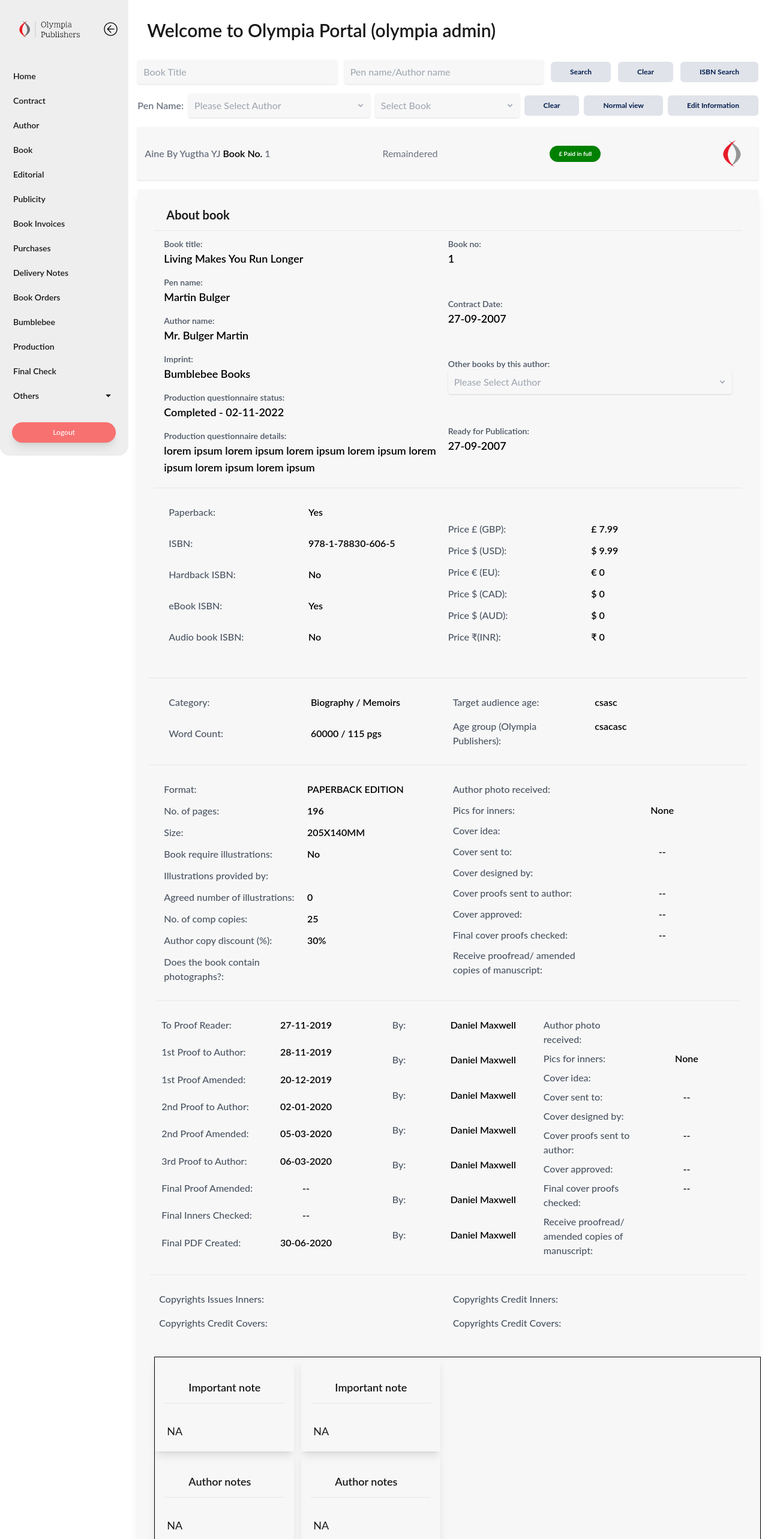
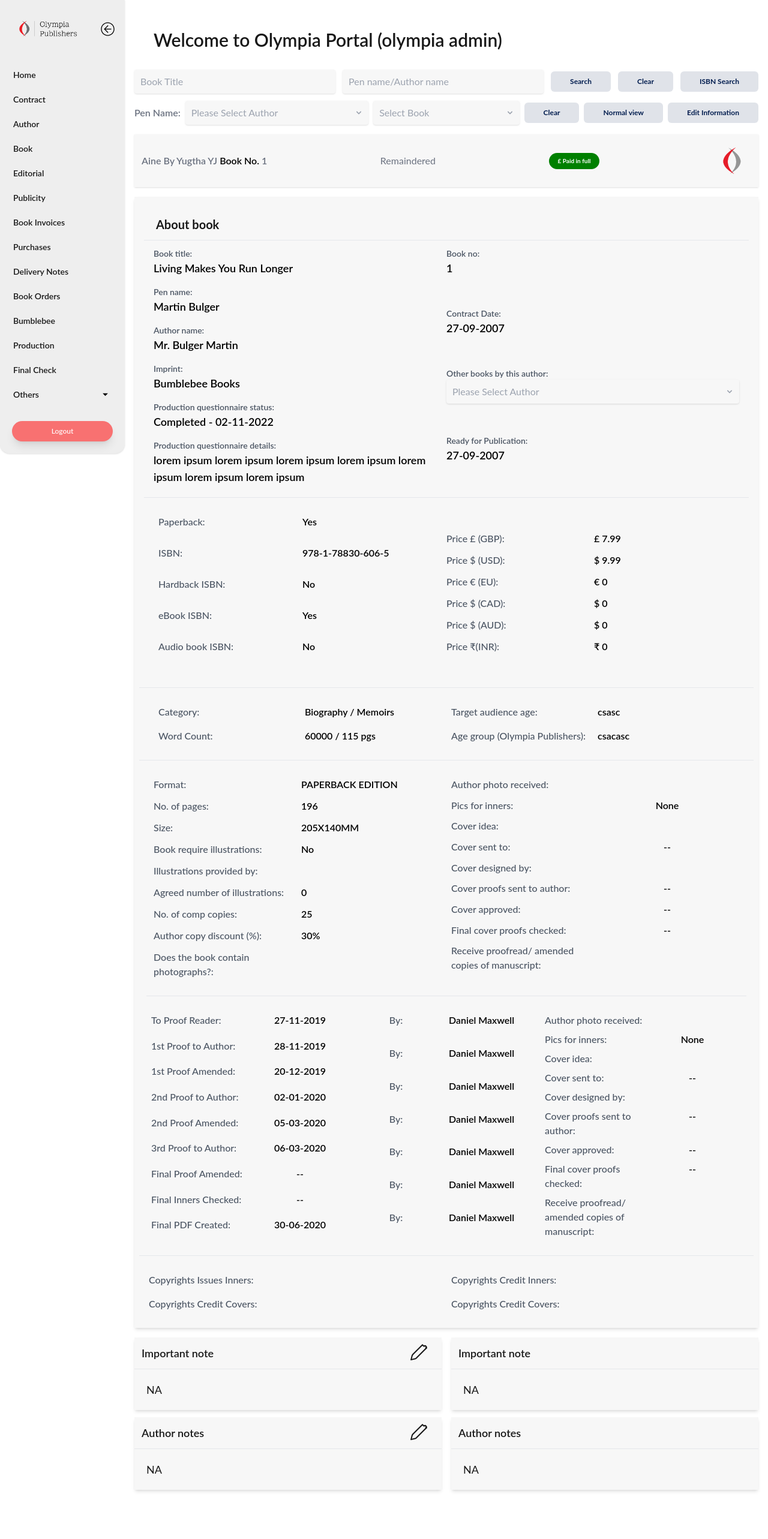
Before and after one commit to Hadees621/Olympia-Admin, a React (Create React App) app: page /editorial in a window 1280 px wide. Shown: the top 2566 px of the page at 60% size. After the commit the page ends 2516 px from the top, so only its background shows below. Built offline with nearby package versions, Linux system fonts and the light colour scheme.

Commit message:
chore: note cards

```diff
--- /dev/null
+++ b/src/components/EditableNoteCard.js
@@ -0,0 +1,76 @@
+import React, { useState } from "react";
+
+const EditableNoteCard = ({ title, initialContent }) => {
+  const [isEditing, setIsEditing] = useState(false);
+  const [content, setContent] = useState(initialContent);
+
+  const handleEditClick = () => {
+    setIsEditing(true);
+  };
+
+  const handleContentChange = (e) => {
+    setContent(e.target.value);
+  };
+
+  const handleSaveClick = () => {
+    setIsEditing(false);
+  };
+
+  const PenIcon = () => (
+    <div className="mx-5">
+      <svg
+        onClick={handleEditClick}
+        xmlns="http://www.w3.org/2000/svg"
+        fill="none"
+        viewBox="0 0 24 24"
+        strokeWidth="1.5"
+        stroke="currentColor"
+        className="w-8 h-8 cursor-pointer ml-3"
+      >
+        <path
+          strokeLinecap="round"
+          strokeLinejoin="round"
+          d="M16.862 3.487a1.875 1.875 0 012.65 2.65l-12.015 12.01a4.5 4.5 0 01-1.69.973l-4.95 1.237 1.237-4.95a4.5 4.5 0 01.973-1.69l12.015-12.01z"
+        />
+        <path
+          strokeLinecap="round"
+          strokeLinejoin="round"
+          d="M19.98 5.994l-.705-.705"
+        />
+      </svg>
+    </div>
+  );
+
+  return (
+    <div className="w-full shadow-md bg-[#F7F7F7]">
+      <div className="border-b flex items-center justify-between">
+        <h2 className="text-lg font-semibold p-3 ">{title}</h2>
+        <PenIcon />
+      </div>
+      <div className="p-5">
+        {isEditing ? (
+          <div>
+            <textarea
+              className="text-lg border w-full"
+              value={content}
+              onChange={handleContentChange}
+              rows={3}
+            />
+            <button
+              onClick={handleSaveClick}
+              className="bg-[#001C4E1F] text-[#001C4E] font-bold px-8 py-2 rounded-md"
+            >
+              Save
+            </button>
+          </div>
+        ) : content ? (
+          <p className="text-lg">{content}</p>
+        ) : (
+          <h1 className="text-lg">NA</h1>
+        )}
+      </div>
+    </div>
+  );
+};
+
+export default EditableNoteCard;
--- a/src/pages/author/components/NoteCard.js
+++ b/src/pages/author/components/NoteCard.js
@@ -1,9 +1,9 @@
 import React from "react";
 
 const NoteCard = ({ title, content }) => (
-  <div className="w-full shadow-lg">
-    <div className="border-b pb-3 mb-3 mx-4 p-5">
-      <h2 className="text-lg font-semibold mx-5 mt-4">{title}</h2>
+  <div className="w-full shadow-md bg-[#F7F7F7]">
+    <div className="border-b">
+      <h2 className="text-lg font-semibold p-3">{title}</h2>
     </div>
     <div className="p-5">
       <p className="text-lg">{content}</p>
--- a/src/pages/editorial/Editorial.js
+++ b/src/pages/editorial/Editorial.js
@@ -6,6 +6,7 @@
 import NoteCard from "../author/components/NoteCard";
 import SearchField from "pages/home/components/SearchField";
 import EditorialBookInformation from "./components/EditorialBookInformation";
+import EditableNoteCard from "components/EditableNoteCard";
 
 const Editorial = () => {
   const [selectedValues, setSelectedValues] = useState(["", ""]);
@@ -26,20 +27,20 @@
   const placeholders = ["Please Select Author", "Select Book"];
 
   return (
-    <div className="w-full text-start items-center">
+    <div className="w-full text-start items-center m-4">
       {/* header */}
       <>
         <p className="text-3xl font-semibold mt-8 ml-8">
           Welcome to Olympia Portal (olympia admin)
         </p>
-        <div className="flex items-center mt-8 gap-3 m-4">
+        <div className="flex items-center mt-8 gap-3">
           <SearchField placeholder="Book Title" />
           <SearchField placeholder="Pen name/Author name" />
           <Button title="Search" text="text-[12px]" />
           <Button title="Clear" text="text-[12px]" />
           <Button title="ISBN Search" text="text-[12px]" />
         </div>
-        <div className="flex gap-2 justify-start mt-3 items-center w-full px-4">
+        <div className="flex gap-2 justify-start mt-3 items-center w-full">
           <p className="text-md font-semibold text-gray-500">Pen Name:</p>
           {placeholders.map((placeholder, index) => (
             <SelectField
@@ -57,7 +58,7 @@
       </>
       {/* header */}
 
-      <div className="shadow mt-4 bg-[#F7F7F7] p-3 flex justify-between m-4 items-center">
+      <div className="shadow mt-4 bg-[#F7F7F7] p-3 flex justify-between items-center">
         <p className="text-md font-semibold text-gray-500">
           Aine By Yugtha YJ <span className="text-black"> Book No. </span> 1
         </p>
@@ -68,20 +69,18 @@
         </div>
       </div>
 
-      <div className="shadow-lg mt-4 bg-[#F7F7F7] p-3 flex justify-between m-4 items-center">
-        <div className="gap-3 w-full">
-          <EditorialBookInformation title="About book" info={bookInfo} />
+      <div className="w-full shadow-md bg-[#F7F7F7]">
+        <EditorialBookInformation title="About book" info={bookInfo} />
+      </div>
 
-          <div className="gap-3 w-full flex m-4 border border-black">
-            <div>
-              <NoteCard title="Important note" content="NA" />
-              <NoteCard title="Author notes" content="NA" />
-            </div>
-            <div>
-              <NoteCard title="Important note" content="NA" />
-              <NoteCard title="Author notes" content="NA" />
-            </div>
-          </div>
+      <div className="flex my-4 gap-4">
+        <div className="w-full space-y-3">
+          <EditableNoteCard title="Important note" content="NA" />
+          <EditableNoteCard title="Author notes" content="NA" />
+        </div>
+        <div className="w-full space-y-3">
+          <NoteCard title="Important note" content="NA" />
+          <NoteCard title="Author notes" content="NA" />
         </div>
       </div>
     </div>
--- a/src/pages/editorial/components/EditorialBookInformation.js
+++ b/src/pages/editorial/components/EditorialBookInformation.js
@@ -30,9 +30,9 @@
 
   const placeholders = ["Please Select Author"];
   return (
-    <div className="w-full ">
-      <div className="-b pb-3 mb-3 mx-4 border-b">
-        <p className="text-xl font-bold mx-5 mt-4">{title}</p>
+    <div className="">
+      <div className="pb-3 mb-3 mx-4 border-b">
+        <p className="text-xl font-bold mx-5 pt-8 mt-4">{title}</p>
       </div>
       <div className="flex justify-between px-8 pb-5">
         <div className="gap-4 grid w-full">
```
